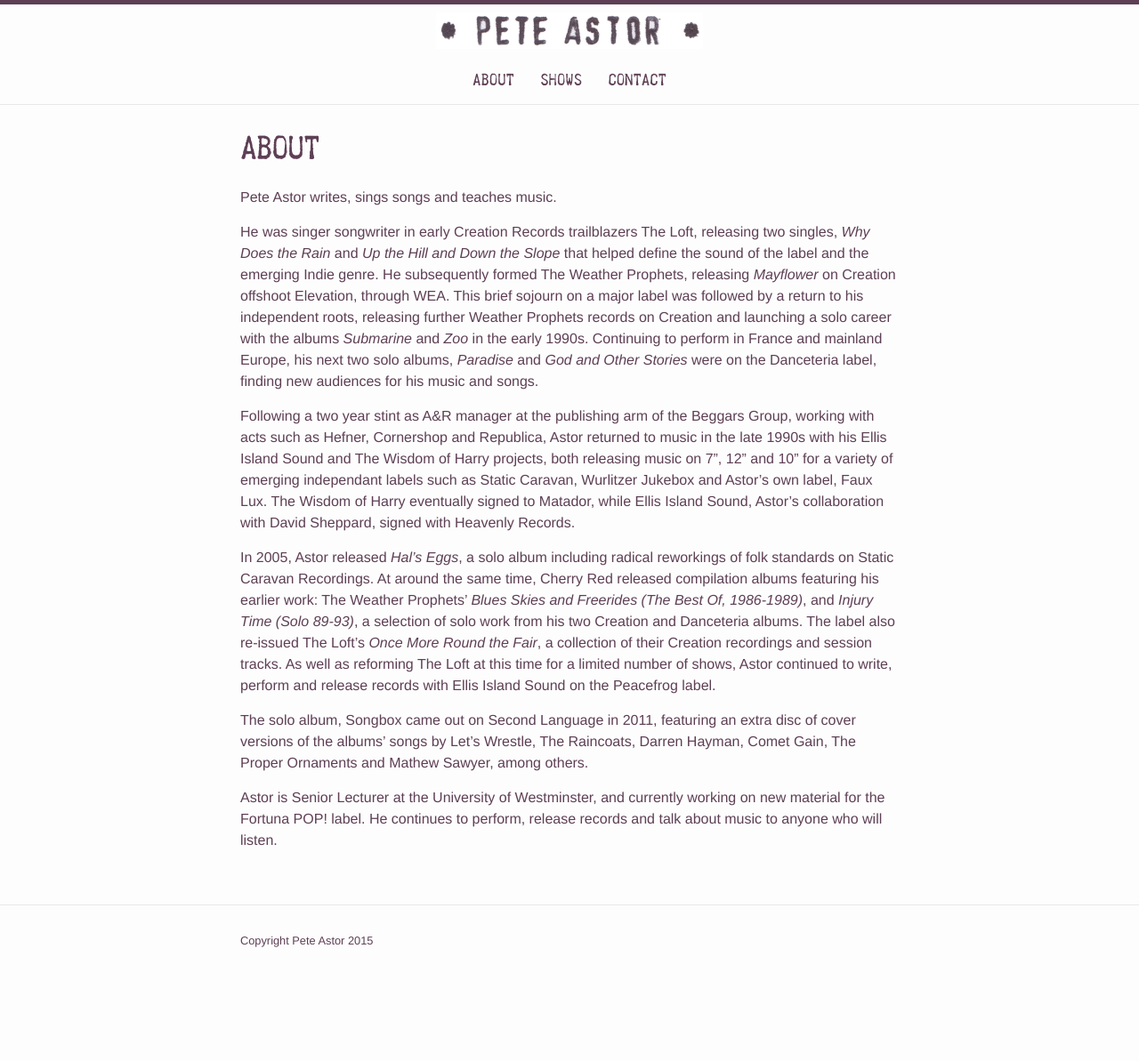
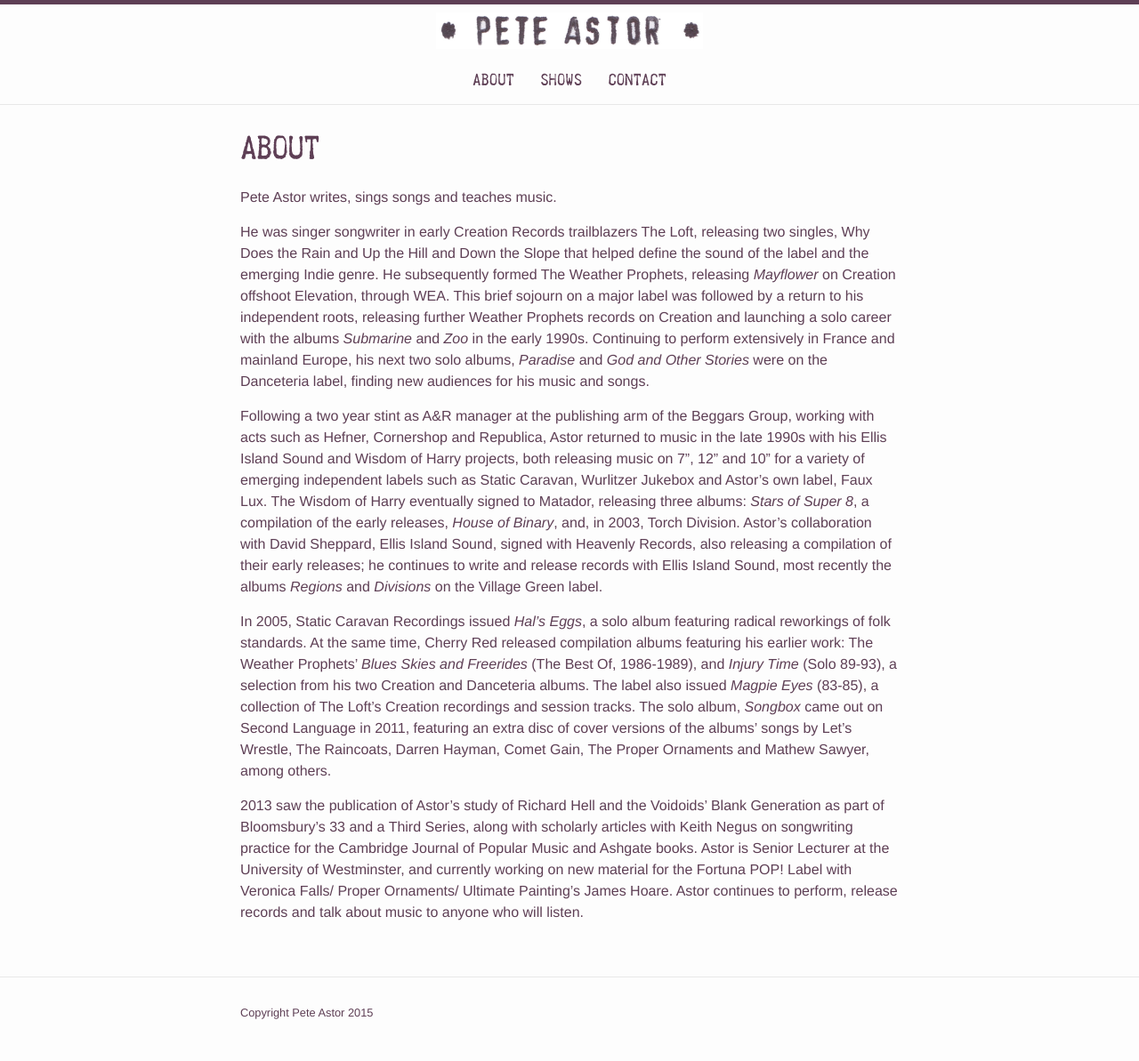
Before and after one commit to emmawinston/pete-astor, a Jekyll site: the page built from 01-about.md, in a window 1280 px wide. Shown: the whole page at 89% size. Built offline with Jekyll 4.4.1, drawn with Linux system fonts in a browser that asks for light colours; nearby versions of some CDN libraries; before the commit the page ends 1112 px from its top, so only the background shows below that.

Commit message:
updated about

```diff
--- a/01-about.md
+++ b/01-about.md
@@ -6,12 +6,10 @@ permalink: /about/
 
 Pete Astor writes, sings songs and teaches music.
 
-He was singer songwriter in early Creation Records trailblazers The Loft, releasing two singles, *Why Does the Rain* and *Up the Hill and Down the Slope* that helped define the sound of the label and the emerging Indie genre. He subsequently formed The Weather Prophets, releasing *Mayflower* on Creation offshoot Elevation, through WEA. This brief sojourn on a major label was followed by a return to his independent roots, releasing further Weather Prophets records on Creation and launching a solo career with the albums *Submarine* and *Zoo* in the early 1990s. Continuing to perform in France and mainland Europe, his next two solo albums, *Paradise* and *God and Other Stories* were on the Danceteria label, finding new audiences for his music and songs.
+He was singer songwriter in early Creation Records trailblazers The Loft, releasing two singles, Why Does the Rain and Up the Hill and Down the Slope that helped define the sound of the label and the emerging Indie genre. He subsequently formed The Weather Prophets, releasing *Mayflower* on Creation offshoot Elevation, through WEA. This brief sojourn on a major label was followed by a return to his independent roots, releasing further Weather Prophets records on Creation and launching a solo career with the albums *Submarine* and *Zoo* in the early 1990s. Continuing to perform extensively in France and mainland Europe, his next two solo albums, *Paradise* and *God and Other Stories* were on the Danceteria label, finding new audiences for his music and songs.
 
-Following a two year stint as A&R manager at the publishing arm of the Beggars Group, working with acts such as Hefner, Cornershop and Republica, Astor returned to music in the late 1990s with his Ellis Island Sound and The Wisdom of Harry projects, both releasing music on 7”, 12” and 10” for a variety of emerging independant labels such as Static Caravan, Wurlitzer Jukebox and Astor’s own label, Faux Lux.  The Wisdom of Harry eventually signed to Matador, while Ellis Island Sound, Astor’s collaboration with David Sheppard, signed with Heavenly Records.
+Following a two year stint as A&R manager at the publishing arm of the Beggars Group, working with acts such as Hefner, Cornershop and Republica, Astor returned to music in the late 1990s with his Ellis Island Sound and Wisdom of Harry projects, both releasing music on 7”, 12” and 10” for a variety of emerging independent labels such as Static Caravan, Wurlitzer Jukebox and Astor’s own label, Faux Lux.  The Wisdom of Harry eventually signed to Matador, releasing three albums: *Stars of Super 8*, a compilation of the early releases, *House of Binary*, and, in 2003, Torch Division. Astor’s collaboration with David Sheppard, Ellis Island Sound, signed with Heavenly Records, also releasing a compilation of their early releases; he continues to write and release records with Ellis Island Sound, most recently the albums *Regions* and *Divisions* on the Village Green label.
 
-In 2005, Astor released *Hal's Eggs*, a solo album including radical reworkings of folk standards on Static Caravan Recordings. At around the same time, Cherry Red released compilation albums featuring his earlier work: The Weather Prophets’ *Blues Skies and Freerides (The Best Of, 1986-1989)*, and *Injury Time (Solo 89-93)*, a selection of solo work from his two Creation and Danceteria albums. The label also re-issued The Loft’s *Once More Round the Fair*, a collection of their Creation recordings and session tracks. As well as reforming The Loft at this time for a limited number of shows, Astor continued to write, perform and release records with Ellis Island Sound on the Peacefrog label.
+In 2005, Static Caravan Recordings issued *Hal's Eggs*, a solo album featuring radical reworkings of folk standards. At the same time, Cherry Red released compilation albums featuring his earlier work: The Weather Prophets’ *Blues Skies and Freerides* (The Best Of, 1986-1989), and *Injury Time* (Solo 89-93), a selection from his two Creation and Danceteria albums.  The label also issued *Magpie Eyes* (83-85), a collection of The Loft’s Creation recordings and session tracks. The solo album, *Songbox* came out on Second Language in 2011, featuring an extra disc of cover versions of the albums’ songs by Let’s Wrestle, The Raincoats, Darren Hayman, Comet Gain, The Proper Ornaments and Mathew Sawyer, among others.
 
-The solo album, Songbox came out on Second Language in 2011, featuring an extra disc of cover versions of the albums’ songs by Let’s Wrestle, The Raincoats, Darren Hayman, Comet Gain, The Proper Ornaments and Mathew Sawyer, among others.
-
-Astor is Senior Lecturer at the University of Westminster, and currently working on new material for the Fortuna POP! label. He continues to perform, release records and talk about music to anyone who will listen.
+2013 saw the publication of Astor’s study of Richard Hell and the Voidoids’ Blank Generation as part of Bloomsbury’s 33 and a Third Series, along with scholarly articles with Keith Negus on songwriting practice for the Cambridge Journal of Popular Music and Ashgate books. Astor is Senior Lecturer at the University of Westminster, and currently working on new material for the Fortuna POP! Label with Veronica Falls/ Proper Ornaments/ Ultimate Painting’s James Hoare. Astor continues to perform, release records and talk about music to anyone who will listen.
```
